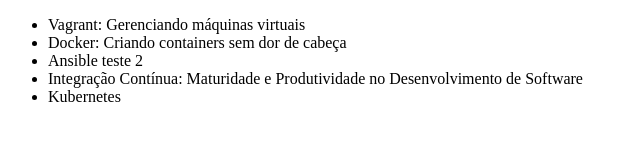
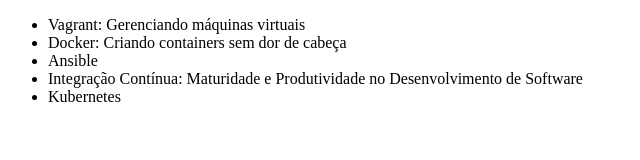
Before and after one commit to lucasherrrera/alura-git, a plain HTML site: page index.html in a window 1280 px wide. Shown: the full height of the page, 0-640 px from the left. Drawn offline with Linux system fonts and the light colour scheme.

Commit message:
Revert "Commit de teste 2"
This reverts commit 54ae3d452b8552f80f059c33b937906e089e39c5.

```diff
--- a/index.html
+++ b/index.html
@@ -8,7 +8,7 @@
     <ul>
         <li>Vagrant: Gerenciando máquinas virtuais</li>
         <li>Docker: Criando containers sem dor de cabeça</li>
-        <li>Ansible teste 2</li>
+        <li>Ansible</li>
         <li>Integração Contínua: Maturidade e Produtividade no Desenvolvimento de Software</li>
         <li>Kubernetes</li>
     </ul>
```
